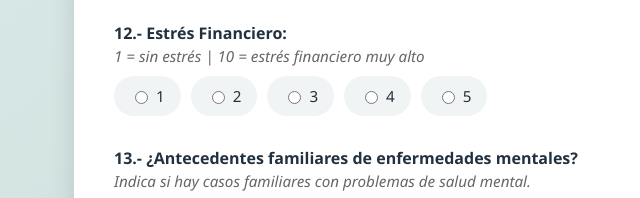
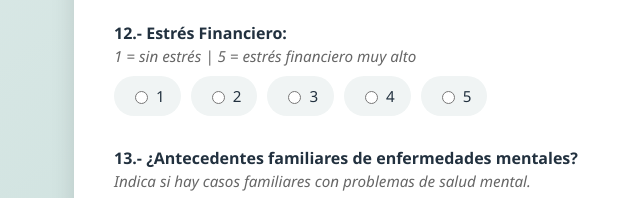
Before and after one commit to StefanoYZ/ML_FRONT, a plain HTML site: page test.html in a window 1280 px wide. Shown: the part 1503-1701 px from the top of the page, 166-806 px from the left. Drawn offline with Linux system fonts and the light colour scheme.

Commit message:
final front

```diff
--- a/test.html
+++ b/test.html
@@ -99,7 +99,7 @@
 
             <div class="form-group">
                 <label>12.- Estrés Financiero:</label>
-                <p class="field-description">1 = sin estrés | 10 = estrés financiero muy alto</p>
+                <p class="field-description">1 = sin estrés | 5 = estrés financiero muy alto</p>
                 <div class="radio-group" data-name="Financial Stress"></div>
             </div>
 
```
